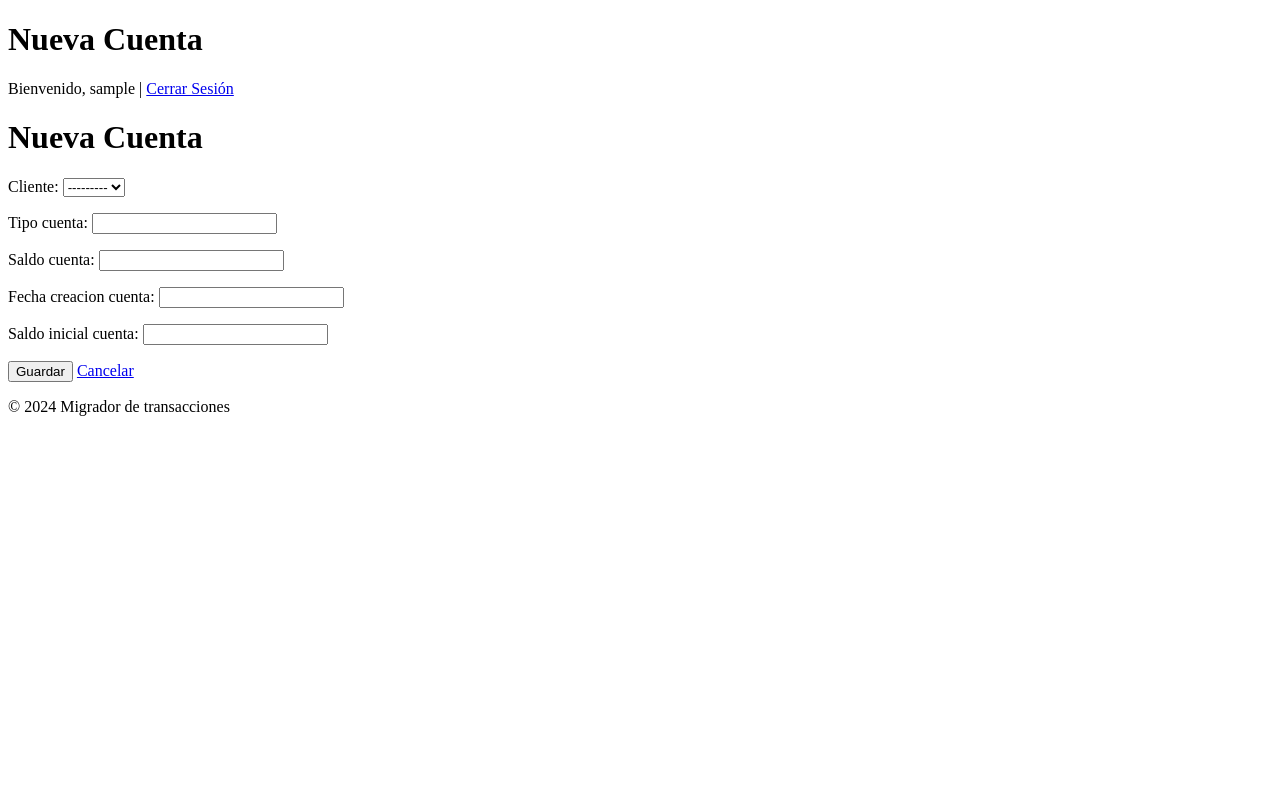
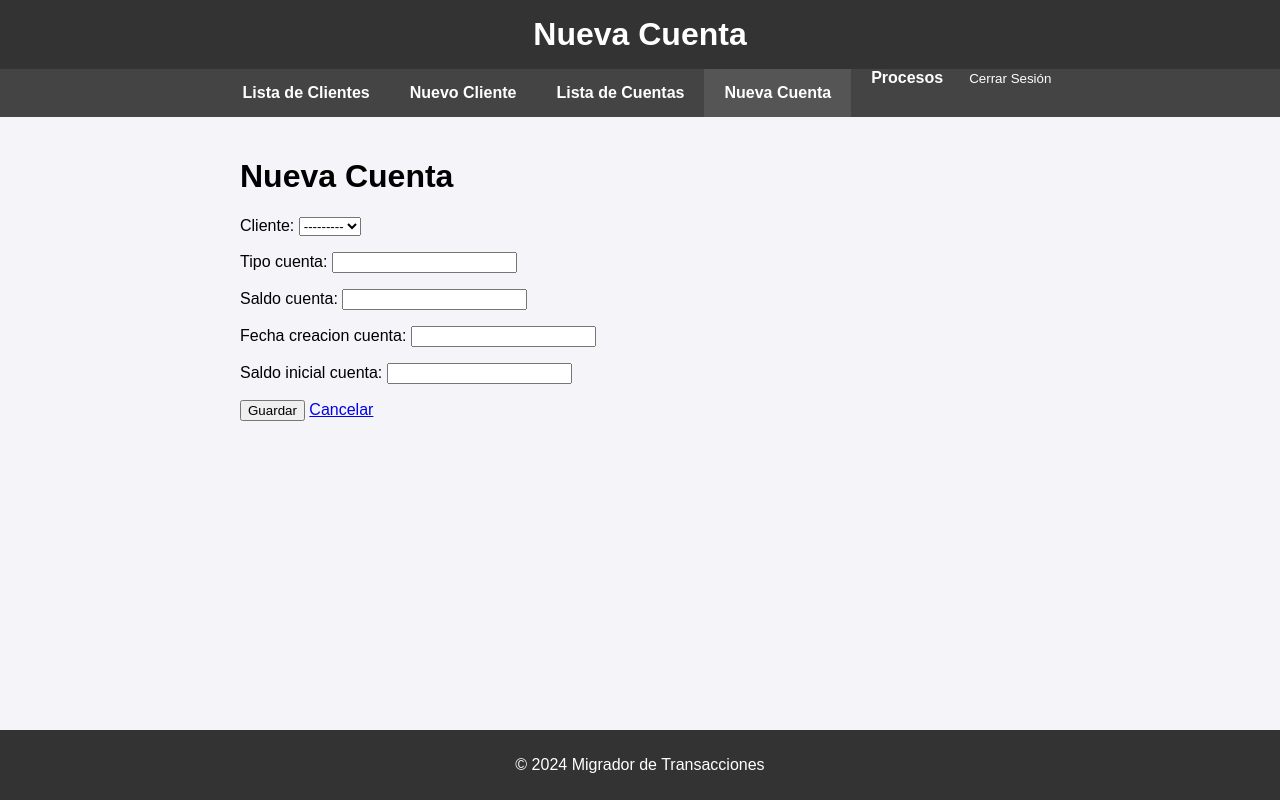
Before and after one commit to jlchavarriaga/migrador, a Django app: page /cuentas/new/ in a window 1280 px wide. Run offline with Django 5.2, Linux system fonts and the light colour scheme; the visitor is signed in with stand-in values (Sample User, id 1); data that the repository does not hold is empty.

Commit message:
feat: add styles css

```diff
--- /dev/null
+++ b/django_app/app_banco/static/css/styles.css
@@ -0,0 +1,85 @@
+/* estilos del cuerpo y encabezado */
+body {
+    font-family: Arial, sans-serif;
+    margin: 0;
+    padding: 0;
+    background-color: #f4f4f9;
+}
+
+header {
+    background-color: #333;
+    color: #fff;
+    padding: 1em 0;
+    text-align: center;
+}
+
+header h1 {
+    margin: 0;
+}
+
+/* estilos del menú */
+.menu {
+    display: flex;
+    justify-content: center;
+    background-color: #444;
+}
+
+.menu a {
+    color: #fff;
+    padding: 15px 20px;
+    text-decoration: none;
+    font-weight: bold;
+    transition: background 0.3s;
+}
+
+.menu a:hover {
+    background-color: #555;
+}
+
+/* estilos de contenido principal */
+main {
+    padding: 20px;
+    max-width: 800px;
+    margin: 0 auto;
+}
+
+footer {
+    background-color: #333;
+    color: #fff;
+    text-align: center;
+    padding: 10px 0;
+    position: fixed;
+    bottom: 0;
+    width: 100%;
+}
+
+
+/* Estilos del submenú */
+.submenu {
+    position: relative;
+    display: inline-block;
+}
+
+.submenu-content {
+    display: none;
+    position: absolute;
+    background-color: #444;
+    min-width: 160px;
+    box-shadow: 0px 8px 16px 0px rgba(0, 0, 0, 0.2);
+    z-index: 1;
+}
+
+.submenu-content a {
+    color: white;
+    padding: 12px 16px;
+    text-decoration: none;
+    display: block;
+}
+
+.submenu-content a:hover {
+    background-color: #555;
+}
+
+.submenu:hover .submenu-content {
+    display: block;
+}
--- a/django_app/app_banco/templates/base.html
+++ b/django_app/app_banco/templates/base.html
@@ -1,31 +1,68 @@
 <!-- templates/base.html -->
-
+{% load static %}
 <!DOCTYPE html>
 <html lang="en">
 
 <head>
     <meta charset="UTF-8">
-    <title>{% block title %}Migrador de transacciones{% endblock %}</title>
+    <title>{% block title %}Migrador de Transacciones{% endblock %}</title>
+    <link rel="stylesheet" href="{% static 'css/styles.css' %}">
 </head>
 
 <body>
     <header>
-        <h1>{% block header %}Bienvenido a Mi Aplicación{% endblock %}</h1>
+        <h1>{% block header %}Migrador de Transacciones{% endblock %}</h1>
+    </header>
+
+    <nav class="menu">
+        <a href="{% url 'cliente_list' %}">Lista de Clientes</a>
+        <a href="{% url 'cliente_create' %}">Nuevo Cliente</a>
+        <a href="{% url 'cuenta_list' %}">Lista de Cuentas</a>
+        <a href="{% url 'cuenta_create' %}">Nueva Cuenta</a>
+
+        <!-- Menú desplegable para procesos de carga y descarga -->
+        <div class="submenu">
+            <a href="#">Procesos</a>
+            <div class="submenu-content">
+                <a href="{% url 'cargar_transacciones' %}">Cargar Transacciones</a>
+                <a href="{% url 'descargar_transacciones' %}">Descargar Transacciones</a>
+            </div>
+        </div>
+
 
         {% if user.is_authenticated %}
-        <p>Bienvenido, {{ user.username }} | <a href="{% url 'logout' %}">Cerrar Sesión</a></p>
+        <form action="{% url 'logout' %}" method="post" style="display:inline;">
+            {% csrf_token %}
+            <button type="submit" style="background:none; border:none; color:white; cursor:pointer;">Cerrar
+                Sesión</button>
+        </form>
         {% else %}
-        <p><a href="{% url 'login' %}">Iniciar Sesión</a></p>
+        <a href="{% url 'login' %}">Iniciar Sesión</a>
         {% endif %}
-    </header>
+    </nav>
 
     <main>
         {% block content %}{% endblock %}
     </main>
 
     <footer>
-        <p>&copy; 2024 Migrador de transacciones</p>
+        <p>&copy; 2024 Migrador de Transacciones</p>
     </footer>
+
+    <!-- JavaScript para resaltar el enlace activo -->
+    <script>
+        document.addEventListener('DOMContentLoaded', function () {
+            const currentLocation = window.location.href;
+            const menuLinks = document.querySelectorAll('.menu a');
+
+            menuLinks.forEach(link => {
+                if (link.href === currentLocation) {
+                    link.style.backgroundColor = '#555';
+                    link.style.color = '#fff';
+                }
+            });
+        });
+    </script>
 </body>
 
 </html>
--- a/django_app/app_banco/urls.py
+++ b/django_app/app_banco/urls.py
@@ -15,4 +15,7 @@ urlpatterns = [
     path('cuentas/new/', views.cuenta_create, name='cuenta_create'),
     path('cuentas/<int:pk>/edit/', views.cuenta_update, name='cuenta_update'),
     path('cuentas/<int:pk>/delete/', views.cuenta_delete, name='cuenta_delete'),
+
+    path('cargar_transacciones/', views.cargar_transacciones, name='cargar_transacciones'),
+    path('descargar_transacciones/', views.descargar_transacciones, name='descargar_transacciones'),
 ]
--- a/django_app/app_banco/views.py
+++ b/django_app/app_banco/views.py
@@ -87,3 +87,13 @@ def cuenta_delete(request, pk):
     cuenta = get_object_or_404(Cuenta, pk=pk)
     cuenta.delete()  # Eliminará la cuenta seleccionada
     return redirect('cuenta_list')
+
+@login_required
+def cargar_transacciones(request):
+    # Lógica de carga de transacciones
+    return HttpResponse("Página de carga de transacciones")
+
+@login_required
+def descargar_transacciones(request):
+    # Lógica de descarga de transacciones
+    return HttpResponse("Página de descarga de transacciones")
```
Also changed, not shown: django_app/myproject/settings.py (+9 -1 lines).
